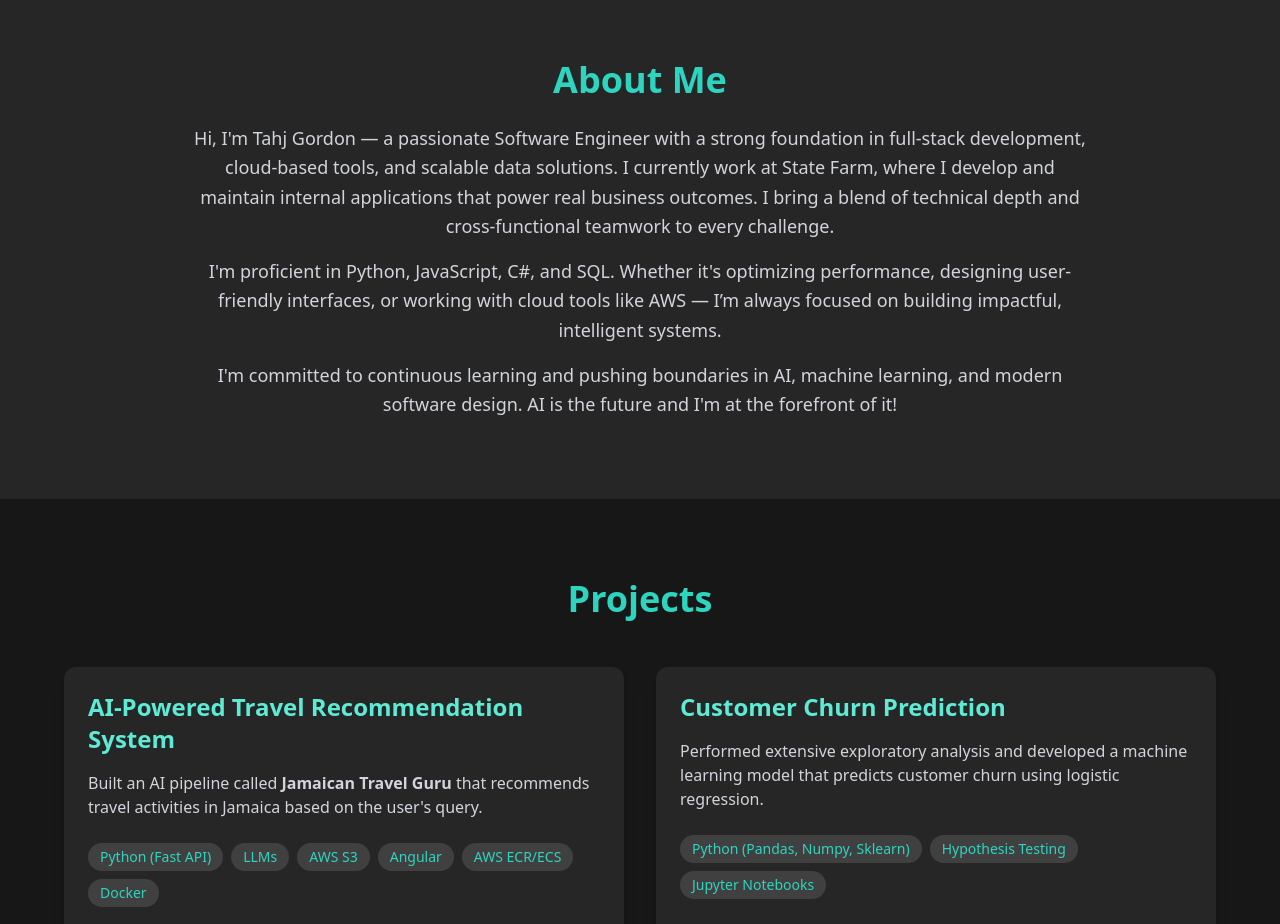
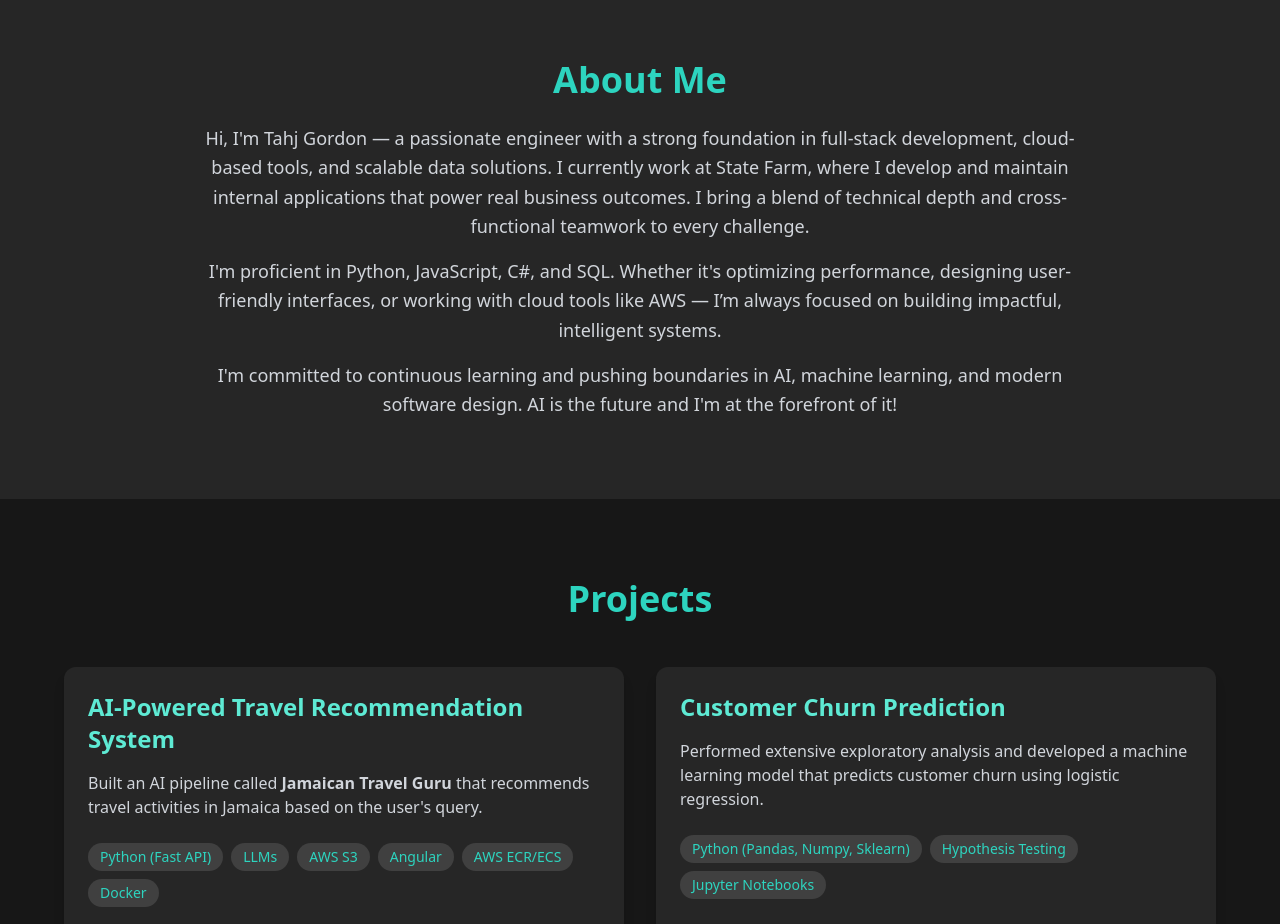
Before and after one commit to Tajato/portfolio, a plain HTML site: page index.html in a window 1280 px wide. Shown: the part 820-1744 px from the top of the page. Drawn offline with nearby package versions, Linux system fonts and the light colour scheme.

Commit message:
changed wording

```diff
--- a/index.html
+++ b/index.html
@@ -49,7 +49,7 @@
     <div class="max-w-4xl mx-auto text-center">
       <h2 class="text-3xl md:text-4xl font-semibold mb-6 text-teal-400">About Me</h2>
       <p class="text-gray-300 text-lg leading-relaxed">
-        Hi, I'm Tahj Gordon — a passionate Software Engineer with a strong foundation in full-stack development, cloud-based tools, and scalable data solutions.
+        Hi, I'm Tahj Gordon — a passionate engineer with a strong foundation in full-stack development, cloud-based tools, and scalable data solutions.
          I currently work at State Farm, where I develop and maintain internal applications that power real business outcomes.
          I bring a blend of technical depth and cross-functional teamwork to every challenge.
       </p>
```
